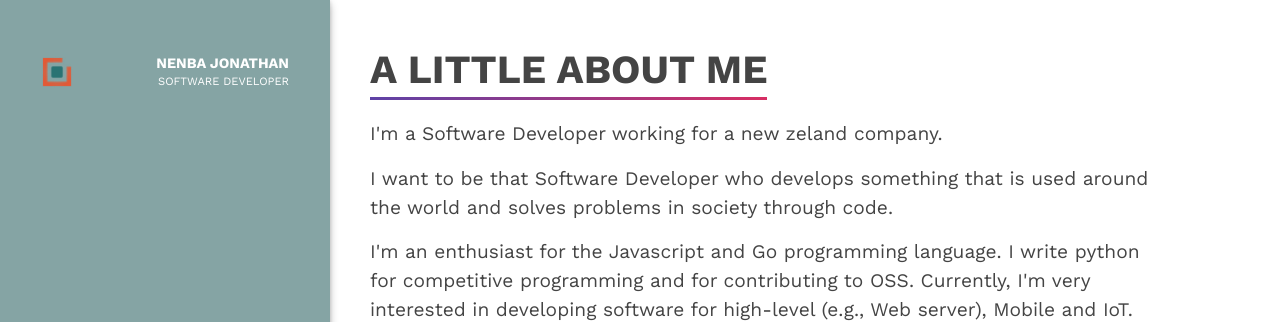
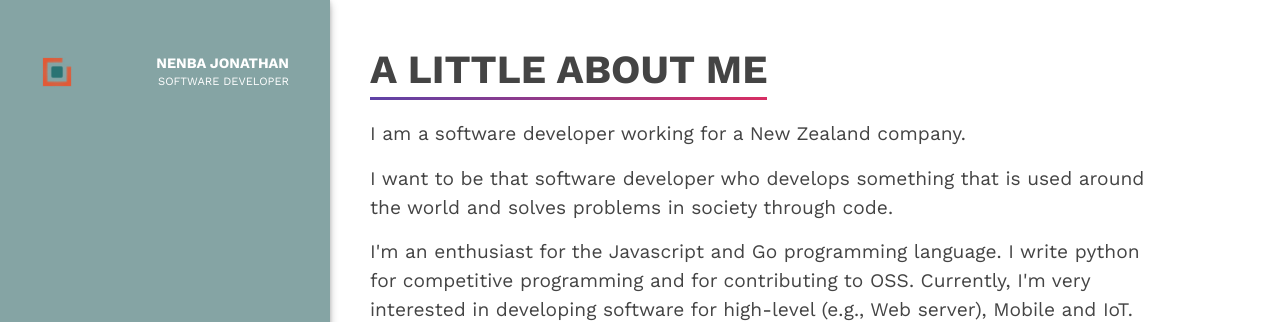
Before and after one commit to nejos97/nejos97.github.io, a Jekyll site: the page built from pages/about.html, in a window 1280 px wide and 1157 px high. Shown: the top 322 px of the window. Built offline with Jekyll 4.4.1, drawn with Linux system fonts in a browser that asks for light colours.

Commit message:
fix some typo

```diff
--- a/index.html
+++ b/index.html
@@ -13,7 +13,7 @@ title: Home
 			<p class="hero-strap">
 				My name is Nenba Jonathan. I fondly like to be called 97. I am a Software Developer based in Yaounde, Cameroon who
 				loves built high performant web and mobile application.
-				I have a great interest in cloud native application, Web3 and emerging dev architecture.
+				I have a great interest in cloud native application, Web3, IoT and emerging dev architecture.
 			</p>
 			<a href="/about" class="button">A little about me</a>
 		</div>
--- a/pages/about.html
+++ b/pages/about.html
@@ -22,10 +22,10 @@ permalink: /about/
         <h2>A little about me</h2>
         <div class="section-intro" style="font-style: normal; max-width: 90%;">
           <p>
-            I'm a Software Developer working for a new zeland company.
+            I am a software developer working for a New Zealand company.
           </p>
           <p>
-            I want to be that Software Developer who develops something that is used around the world and solves problems in society through code.           </p>
+            I want to be that software developer who develops something that is used around the world and solves problems in society through code.           </p>
           <p>
 
           <p>
```
